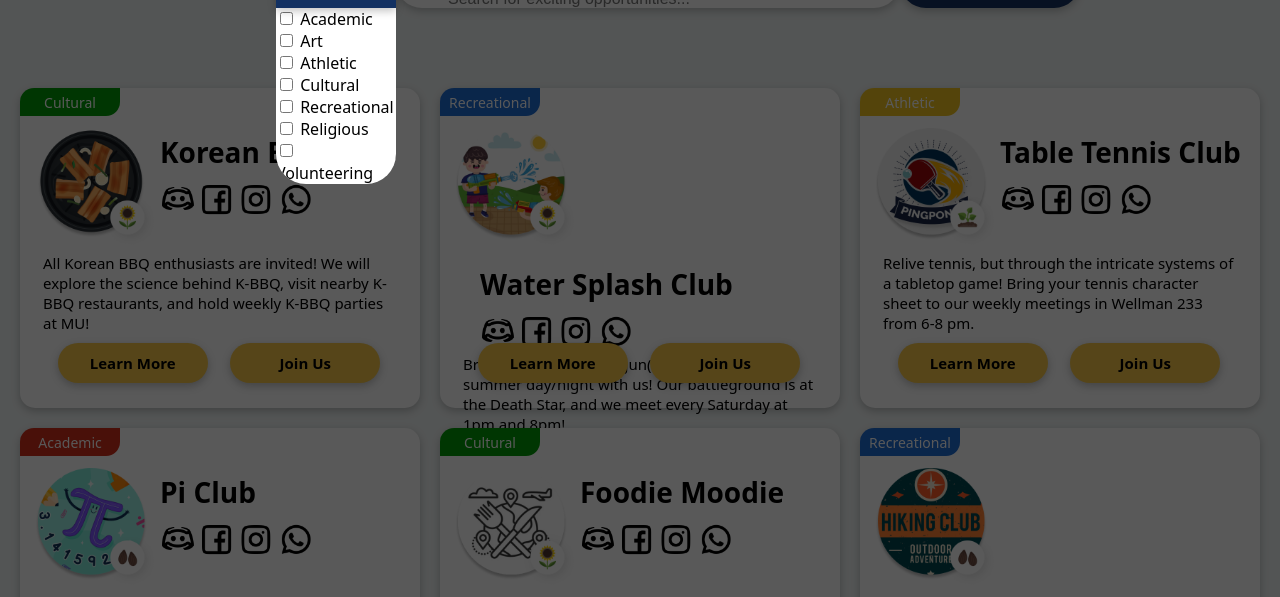
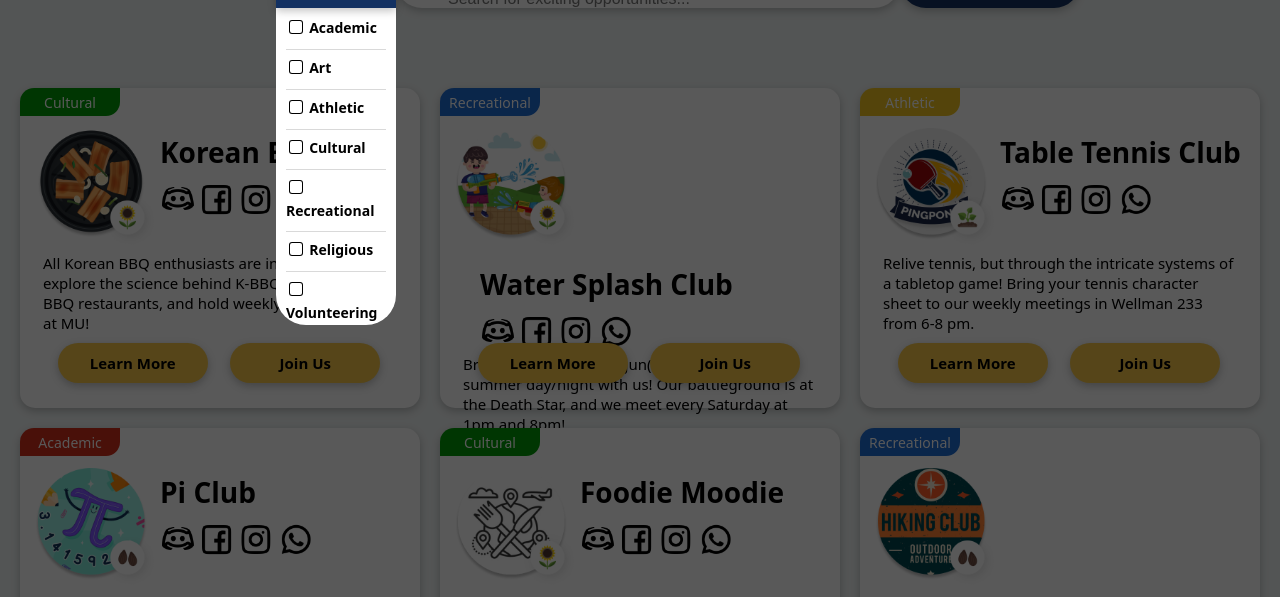
Before and after one commit to mardrea1221/AggieLife, a plain HTML site: page index.html in a window 1280 px wide. Both pictures are taken after a click on the button "Filter". Shown: the part 183-780 px from the top of the page. Drawn offline with nearby package versions, Linux system fonts and the light colour scheme.

Commit message:
fixed filter checkboxes

```diff
--- a/index.html
+++ b/index.html
@@ -25,33 +25,41 @@
         <div class="dropdown">
           <button id="filter-btn"><span id="filt">Filter</span></button>
           <div id="filter-dropdown">
+            <div id ="filt-style">
               <div class ="filter-checkbox">
                 <input type ="checkbox" data-category="Category 1">
                 <label class="categories" >Academic</label>
               </div>
+              <hr class="filt-hr">
               <div class ="filter-checkbox">
                 <input type ="checkbox" data-category="Category 2">
                 <label class="categories">Art</label>
               </div>
+              <hr class="filt-hr">
               <div class ="filter-checkbox">
                 <input type ="checkbox" data-category="Category 3">
                 <label class="categories">Athletic</label>
               </div>
+              <hr class="filt-hr">
               <div class ="filter-checkbox">
                 <input type ="checkbox" data-category="Category 4">
                 <label class="categories">Cultural</label>
               </div>
+              <hr class="filt-hr">
               <div class ="filter-checkbox">
                 <input type ="checkbox"  data-category="Category 5">
                 <label class="categories">Recreational</label>
               </div>
+              <hr class="filt-hr">
               <div class ="filter-checkbox">
                 <input type ="checkbox" data-category="Category 6">
                 <label class="categories" >Religious</label>
               </div>
+              <hr class="filt-hr">
               <div class ="filter-checkbox">
                 <input type ="checkbox" data-category="Category 7">
                 <label class="categories">Volunteering</label>
+              </div>
             </div>
           </div>
         </div>
--- a/src/script.js
+++ b/src/script.js
@@ -100,6 +100,7 @@ function removeDarkOverlay() {
     x.style.display = "none";
     document.getElementById("filter-btn").zIndex = 1;
     document.getElementById("filter-dropdown").style.display = "none";
+    filterBtn.style.borderRadius = "30px 30px 30px 30px";
   }
 
 }
--- a/style.css
+++ b/style.css
@@ -192,16 +192,52 @@ a {
 	box-shadow: rgba(0, 0, 0, 0.24) 0px 3px 8px;
 	z-index: 1000;
 }
-#filt{
-	padding-left: 30px;
-}
 #filter-btn{
-	/* margin-right: 20px; */
 	background: url("assets/flter_icon.png") no-repeat left;
 	background-size: 30px;
 	background-position: 20px 12px;
 	z-index: 1000;
 }
+#filt{
+	padding-left: 30px;
+}
+#filt-style{
+	margin-left: 10px;
+	margin-right: 10px;
+	padding-top: 10px;
+}
+
+/* Filter Checkboxes */
+.filter-checkbox input{
+	-webkit-appearance: none;
+	-moz-appearance: none;
+	-o-appearance: none;
+	appearance: none;
+
+	width: 12px;
+	height: 12px;
+
+	box-shadow: 0 0 0 1px black;
+	border-radius: 2px;
+	cursor: pointer;
+}
+
+.filter-checkbox label {
+	vertical-align: top;
+	font-size: 14px;
+	font-weight: bold;
+}
+
+.filt-hr{
+	background-color: #D9D9D9;
+	height: 1px;
+	border: 0;
+}
+
+.filter-checkbox > input:checked {
+	background-color: #133162;
+}
+
 
 /* Accessibility Button */
 #accessibility-btn{
@@ -251,12 +287,13 @@ a {
 	-o-appearance: none;
 	appearance: none;
 
-	width: 15px;
-	height: 15px;
+	width: 12px;
+	height: 12px;
 
 	box-shadow: 0 0 0 1px black; /* Outer border */
 	/* border: 3px solid white; Inner border */
-	border-radius: 3px;
+	border-radius: 2px;
+	cursor: pointer;
 }
 
 .access-checkbox > input:checked {
@@ -267,7 +304,7 @@ a {
 	vertical-align: top;
 	font-size: 14px;
 	font-weight: bold;
-	padding-left: 5px;
+	padding-left: 1px;
 }
 
 #acc-hr{
```
Lines whose indentation alone changed are shown as unchanged.
